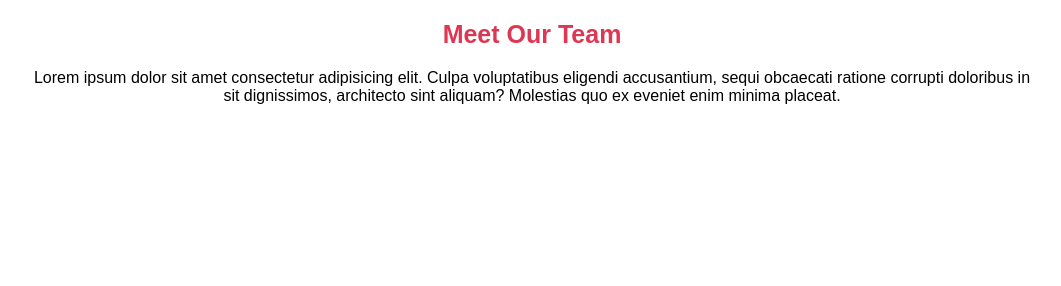
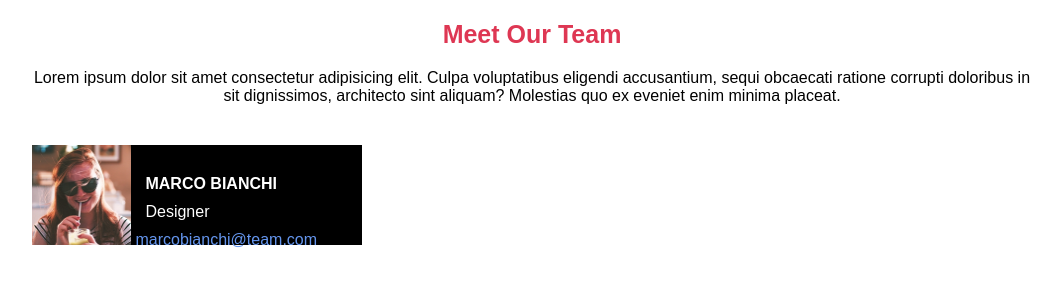
Before and after one commit to amaniesseili/html-css-float-cards, a plain HTML site: page index.html in a window 1280 px wide. Shown: the whole page, without its empty margins (108-1169 px from the left). Drawn offline with Linux system fonts and the light colour scheme.

Commit message:
box container

```diff
--- a/index.html
+++ b/index.html
@@ -17,6 +17,15 @@
             </section>
 
             <section>
+                <div class="box">
+                    <img class="img" src="img/female1.png" alt="female1">
+                    <div class="personal-data">
+                        <h4 class="name">MARCO BIANCHI</h4>
+                        <p class="work">Designer</p>
+                        <a href="#" class="decoration-link">marcobianchi@team.com</a>
+                    </div>
+
+                </div>
 
 
 
--- a/style.css
+++ b/style.css
@@ -20,5 +20,41 @@ h1{
 
 .description-p{
     text-align: center;
+    padding-bottom: 40px;
 
 }
+
+.box{
+    width: 33%;
+    height:100px ;
+    background-color: black;
+}
+
+
+.personal-data{
+    display: inline-block;
+
+}
+.img{
+    width:30% ;
+    height: 100%;
+
+}
+
+.name{
+    color: white;
+    margin: 10px;
+
+}
+
+.work{
+    color: white;
+    margin: 10px;
+
+}
+
+.decoration-link{
+    text-decoration: none;
+    color: cornflowerblue;
+
+}
```
